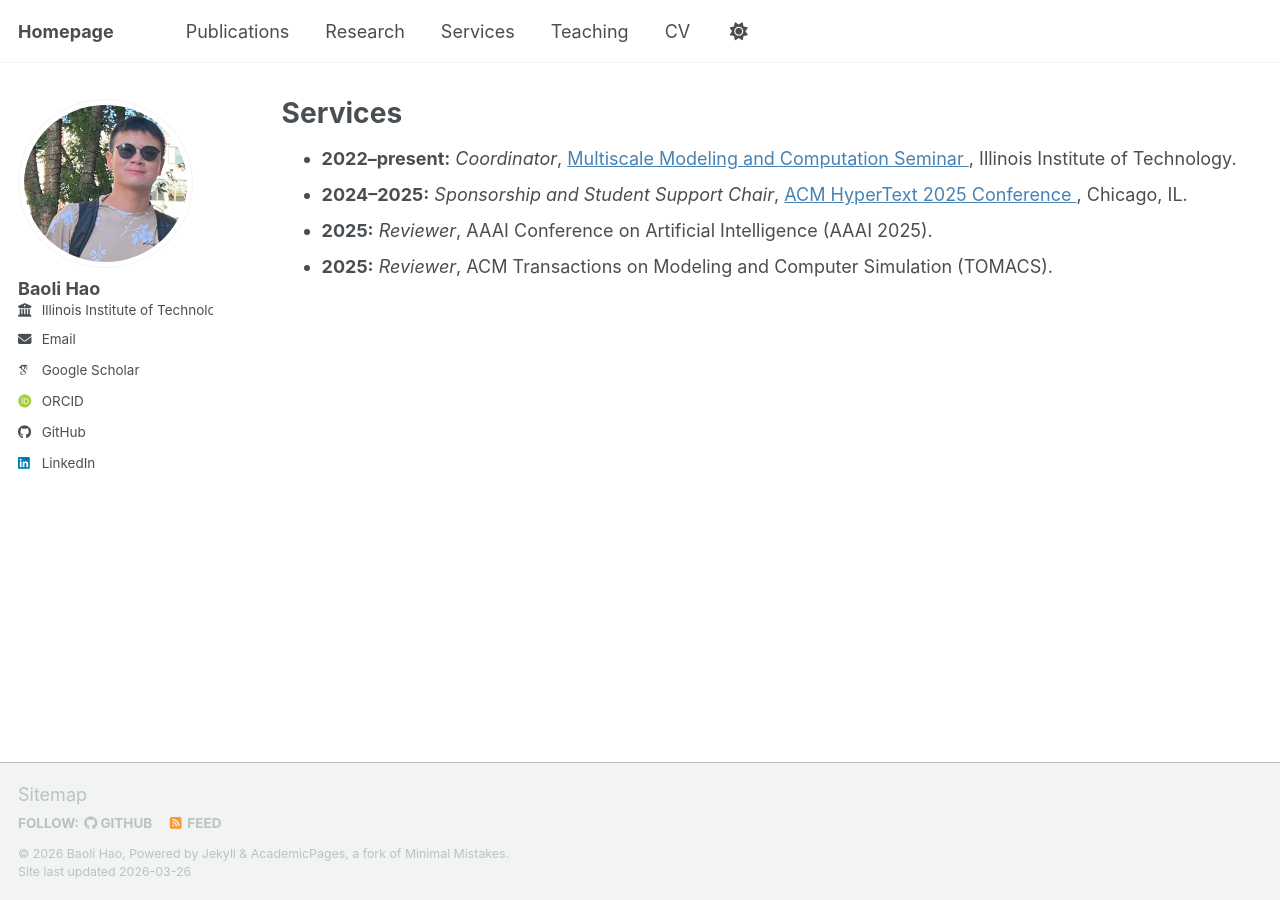
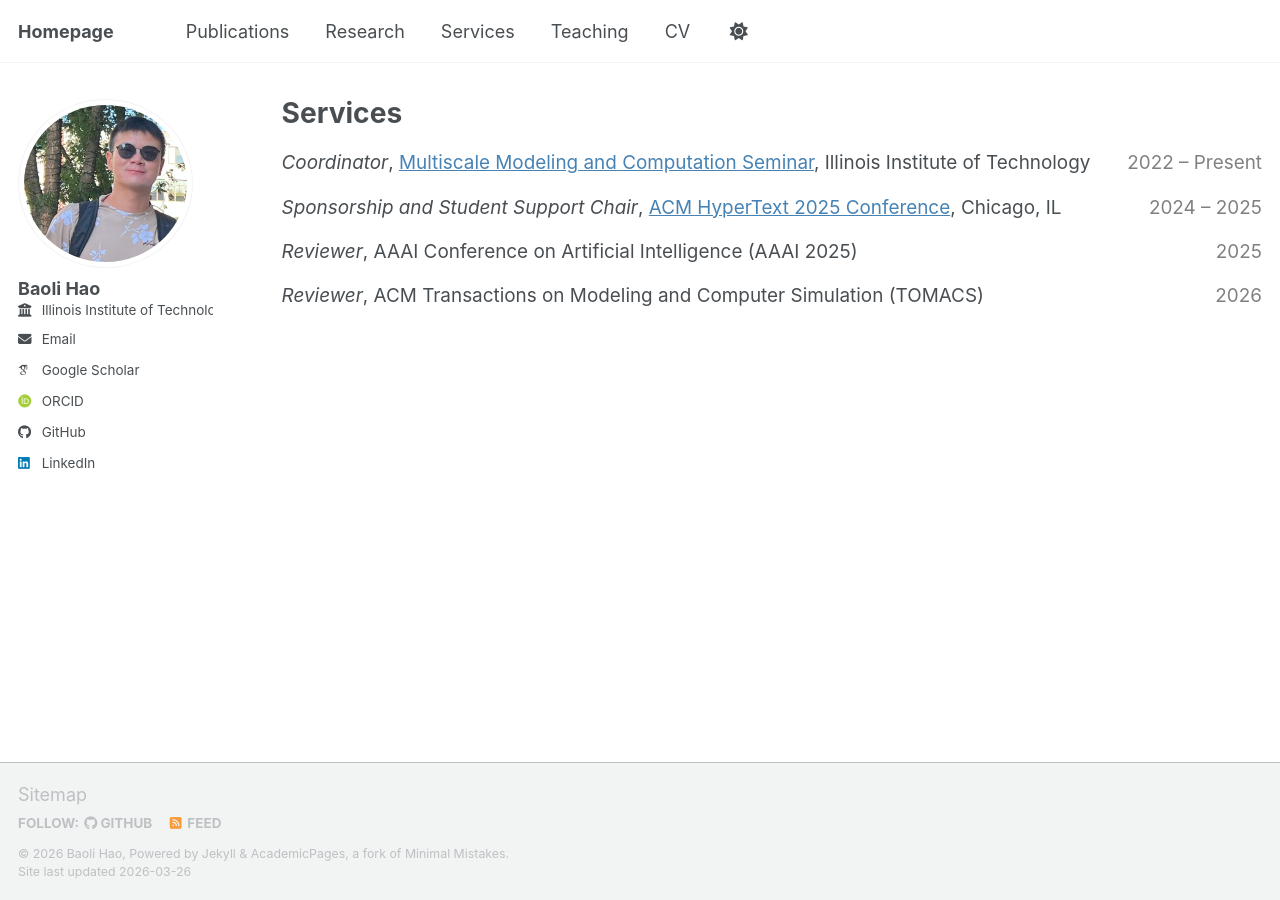
Before and after one commit to baolihao/baolihao.github.io, a Jekyll site: the page built from _pages/services.html, in a window 1280 px wide. Built offline with Jekyll 4.4.1, drawn with Linux system fonts in a browser that asks for light colours; some web fonts are replaced; a script bundle is joined from its source files by our own code; library files that are not in the unit come from our copies.

Commit message:
Update services.html

```diff
--- a/_pages/services.html
+++ b/_pages/services.html
@@ -10,28 +10,21 @@ author_profile: true
   .page__content a:hover, .archive a:hover { color: #2a5f8a; }
 </style>
 
-<ul>
-  <li>
-    <strong>2022–present:</strong> <i>Coordinator</i>,
-    <a href="https://sites.google.com/view/multiscaleiit/home">
-      Multiscale Modeling and Computation Seminar
-    </a>, Illinois Institute of Technology.
-  </li>
-
-  <li>
-    <strong>2024–2025:</strong> <i>Sponsorship and Student Support Chair</i>,
-    <a href="https://ht.acm.org/ht2025/organizers/">
-      ACM HyperText 2025 Conference
-    </a>, Chicago, IL.
-  </li>
-
-  <li>
-    <strong>2025:</strong> <i>Reviewer</i>,
-    AAAI Conference on Artificial Intelligence (AAAI 2025).
-  </li>
-
-  <li>
-    <strong>2025:</strong> <i>Reviewer</i>,
-    ACM Transactions on Modeling and Computer Simulation (TOMACS).
-  </li>
-</ul>
+<table style="width:100%; border:none; border-collapse:collapse; font-size:1.05em;">
+  <tr style="border:none;">
+    <td style="border:none; vertical-align:top; padding:8px 0;"><em>Coordinator</em>, <a href="https://sites.google.com/view/multiscaleiit/home">Multiscale Modeling and Computation Seminar</a>, Illinois Institute of Technology</td>
+    <td style="border:none; vertical-align:top; padding:8px 0; text-align:right; white-space:nowrap; color:grey;">2022 – Present</td>
+  </tr>
+  <tr style="border:none;">
+    <td style="border:none; vertical-align:top; padding:8px 0;"><em>Sponsorship and Student Support Chair</em>, <a href="https://ht.acm.org/ht2025/organizers/">ACM HyperText 2025 Conference</a>, Chicago, IL</td>
+    <td style="border:none; vertical-align:top; padding:8px 0; text-align:right; white-space:nowrap; color:grey;">2024 – 2025</td>
+  </tr>
+  <tr style="border:none;">
+    <td style="border:none; vertical-align:top; padding:8px 0;"><em>Reviewer</em>, AAAI Conference on Artificial Intelligence (AAAI 2025)</td>
+    <td style="border:none; vertical-align:top; padding:8px 0; text-align:right; white-space:nowrap; color:grey;">2025</td>
+  </tr>
+  <tr style="border:none;">
+    <td style="border:none; vertical-align:top; padding:8px 0;"><em>Reviewer</em>, ACM Transactions on Modeling and Computer Simulation (TOMACS)</td>
+    <td style="border:none; vertical-align:top; padding:8px 0; text-align:right; white-space:nowrap; color:grey;">2026</td>
+  </tr>
+</table>
```
